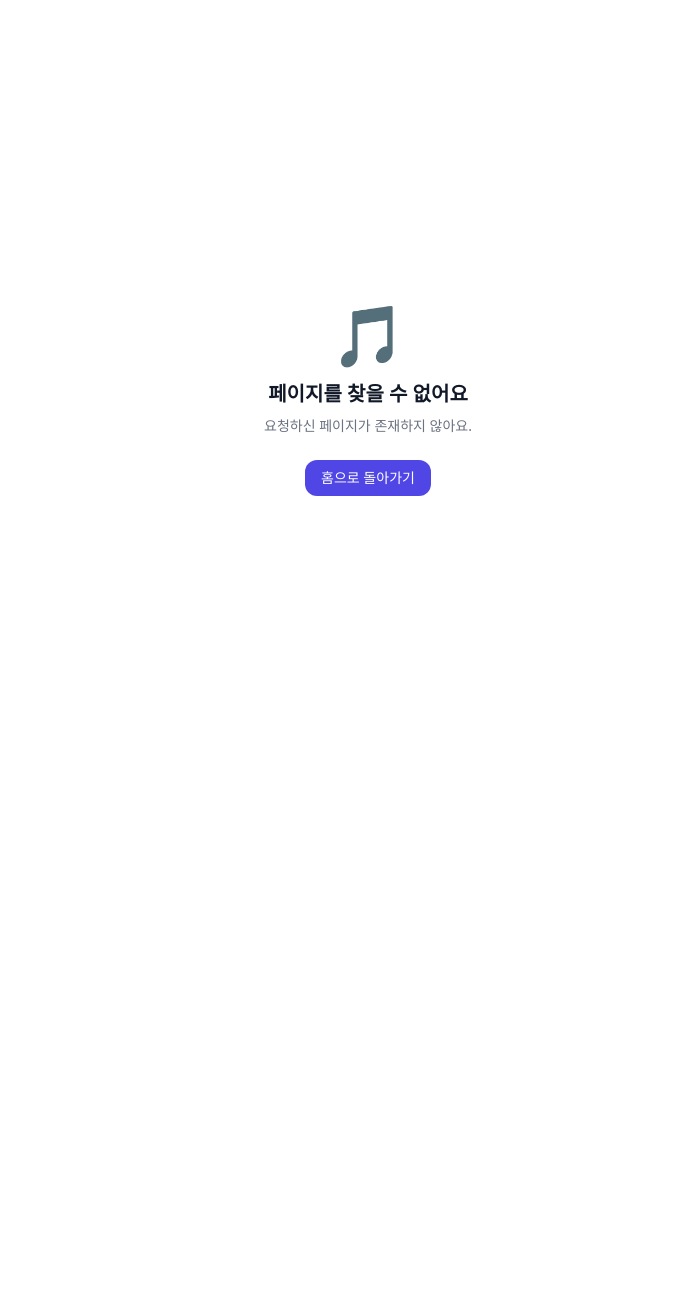
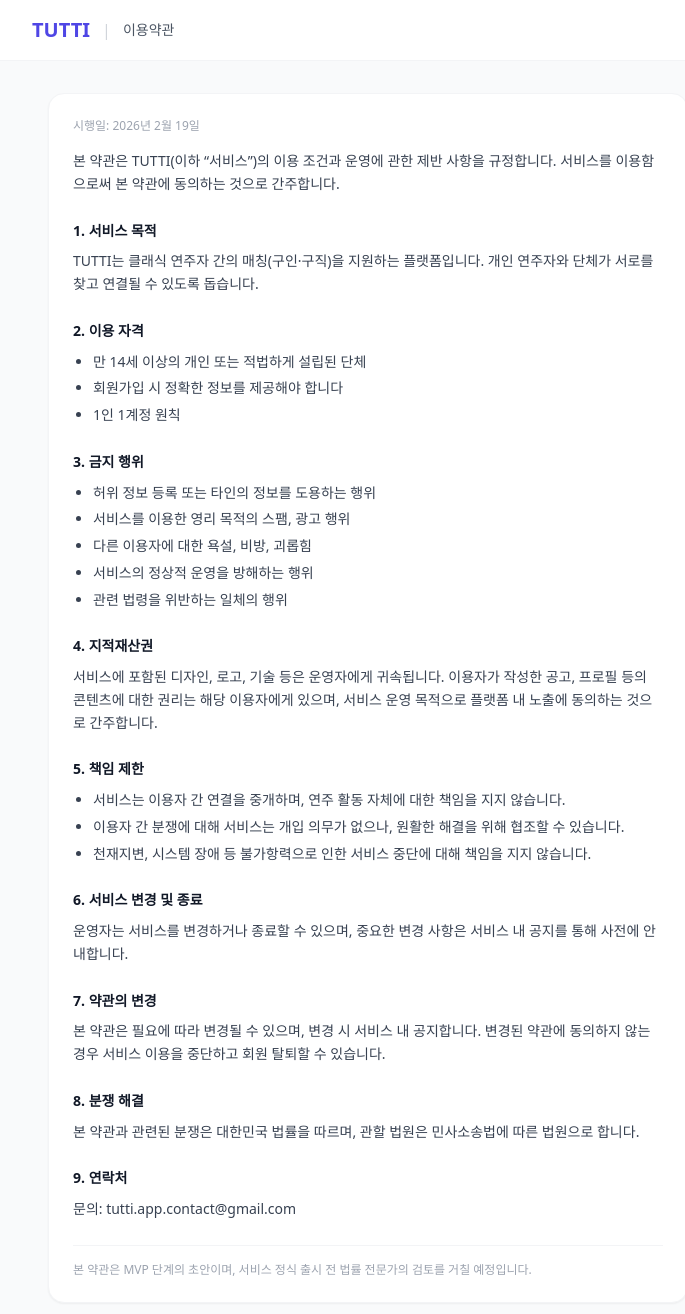
Before and after one commit to woongbotkang-prog/tutti, a Next.js app: page /terms in a window 1280 px wide. Before the commit this address had no page. Shown: the top 1314 px of the page, without its empty margins (272-957 px from the left). Before the commit the page ends 800 px from the top, so only its background shows below. Built offline with nearby package versions, Linux system fonts and the light colour scheme.

Commit message:
feat: Cycle 17 - terms page, server-side account deletion

```diff
--- a/src/app/(auth)/signup/page.tsx
+++ b/src/app/(auth)/signup/page.tsx
@@ -249,8 +249,10 @@ export default function SignUpPage() {
               required
             />
             <span className="text-xs text-gray-500 leading-relaxed">
+              <Link href="/terms" className="text-indigo-600 underline" target="_blank">이용약관</Link>
+              {' 및 '}
               <Link href="/privacy" className="text-indigo-600 underline" target="_blank">개인정보처리방침</Link>
-              을 읽었으며 이에 동의합니다. (필수)
+              에 동의합니다. (필수)
             </span>
           </label>
 
--- a/src/app/(main)/profile/page.tsx
+++ b/src/app/(main)/profile/page.tsx
@@ -183,8 +183,14 @@ export default function ProfilePage() {
         await supabase.from('user_instruments').delete().eq('user_id', user.id)
         await supabase.from('profiles').delete().eq('id', user.id)
       }
+      // auth.users에서도 완전 삭제 (서버사이드)
+      const res = await fetch('/api/auth/delete-account', { method: 'POST' })
+      if (!res.ok) {
+        const data = await res.json()
+        throw new Error(data.error || '계정 삭제 실패')
+      }
       await supabase.auth.signOut()
-      router.push('/login')
+      router.push('/')
       router.refresh()
     } catch (e) {
       console.error('탈퇴 실패:', e)
@@ -397,7 +403,10 @@ export default function ProfilePage() {
         </div>
 
         {/* 개인정보처리방침 링크 */}
-        <div className="text-center pb-4">
+        <div className="text-center pb-4 space-x-3">
+          <Link href="/terms" className="text-xs text-gray-400 hover:text-gray-600 underline">
+            이용약관
+          </Link>
           <Link href="/privacy" className="text-xs text-gray-400 hover:text-gray-600 underline">
             개인정보처리방침
           </Link>
--- /dev/null
+++ b/src/app/api/auth/delete-account/route.ts
@@ -0,0 +1,25 @@
+import { createClient } from '@/lib/supabase/server'
+import { createClient as createAdminClient } from '@supabase/supabase-js'
+import { NextResponse } from 'next/server'
+
+export async function POST() {
+  const supabase = await createClient()
+
+  const { data: { user } } = await supabase.auth.getUser()
+  if (!user) {
+    return NextResponse.json({ error: 'Unauthorized' }, { status: 401 })
+  }
+
+  const adminClient = createAdminClient(
+    process.env.NEXT_PUBLIC_SUPABASE_URL!,
+    process.env.SUPABASE_SERVICE_ROLE_KEY!,
+    { auth: { autoRefreshToken: false, persistSession: false } }
+  )
+
+  const { error } = await adminClient.auth.admin.deleteUser(user.id)
+  if (error) {
+    return NextResponse.json({ error: error.message }, { status: 500 })
+  }
+
+  return NextResponse.json({ success: true })
+}
--- /dev/null
+++ b/src/app/terms/page.tsx
@@ -0,0 +1,113 @@
+import type { Metadata } from 'next'
+import Link from 'next/link'
+
+export const metadata: Metadata = {
+  title: 'TUTTI - 이용약관',
+}
+
+export default function TermsPage() {
+  return (
+    <div className="min-h-screen bg-gray-50">
+      <header className="bg-white border-b border-gray-100 px-4 py-4">
+        <div className="max-w-2xl mx-auto flex items-center gap-3">
+          <Link href="/" className="text-xl font-black text-indigo-600">TUTTI</Link>
+          <span className="text-gray-300">|</span>
+          <h1 className="text-sm font-medium text-gray-600">이용약관</h1>
+        </div>
+      </header>
+
+      <main className="max-w-2xl mx-auto px-4 py-8">
+        <div className="bg-white rounded-2xl border border-gray-100 p-6 shadow-sm space-y-6 text-sm text-gray-700 leading-relaxed">
+          <div>
+            <p className="text-xs text-gray-400 mb-4">시행일: 2026년 2월 19일</p>
+            <p>
+              본 약관은 TUTTI(이하 &ldquo;서비스&rdquo;)의 이용 조건과 운영에 관한 제반 사항을 규정합니다.
+              서비스를 이용함으로써 본 약관에 동의하는 것으로 간주합니다.
+            </p>
+          </div>
+
+          <section>
+            <h2 className="font-bold text-gray-900 mb-2">1. 서비스 목적</h2>
+            <p>
+              TUTTI는 클래식 연주자 간의 매칭(구인·구직)을 지원하는 플랫폼입니다.
+              개인 연주자와 단체가 서로를 찾고 연결될 수 있도록 돕습니다.
+            </p>
+          </section>
+
+          <section>
+            <h2 className="font-bold text-gray-900 mb-2">2. 이용 자격</h2>
+            <ul className="list-disc pl-5 space-y-1">
+              <li>만 14세 이상의 개인 또는 적법하게 설립된 단체</li>
+              <li>회원가입 시 정확한 정보를 제공해야 합니다</li>
+              <li>1인 1계정 원칙</li>
+            </ul>
+          </section>
+
+          <section>
+            <h2 className="font-bold text-gray-900 mb-2">3. 금지 행위</h2>
+            <ul className="list-disc pl-5 space-y-1">
+              <li>허위 정보 등록 또는 타인의 정보를 도용하는 행위</li>
+              <li>서비스를 이용한 영리 목적의 스팸, 광고 행위</li>
+              <li>다른 이용자에 대한 욕설, 비방, 괴롭힘</li>
+              <li>서비스의 정상적 운영을 방해하는 행위</li>
+              <li>관련 법령을 위반하는 일체의 행위</li>
+            </ul>
+          </section>
+
+          <section>
+            <h2 className="font-bold text-gray-900 mb-2">4. 지적재산권</h2>
+            <p>
+              서비스에 포함된 디자인, 로고, 기술 등은 운영자에게 귀속됩니다.
+              이용자가 작성한 공고, 프로필 등의 콘텐츠에 대한 권리는 해당 이용자에게 있으며,
+              서비스 운영 목적으로 플랫폼 내 노출에 동의하는 것으로 간주합니다.
+            </p>
+          </section>
+
+          <section>
+            <h2 className="font-bold text-gray-900 mb-2">5. 책임 제한</h2>
+            <ul className="list-disc pl-5 space-y-1">
+              <li>서비스는 이용자 간 연결을 중개하며, 연주 활동 자체에 대한 책임을 지지 않습니다.</li>
+              <li>이용자 간 분쟁에 대해 서비스는 개입 의무가 없으나, 원활한 해결을 위해 협조할 수 있습니다.</li>
+              <li>천재지변, 시스템 장애 등 불가항력으로 인한 서비스 중단에 대해 책임을 지지 않습니다.</li>
+            </ul>
+          </section>
+
+          <section>
+            <h2 className="font-bold text-gray-900 mb-2">6. 서비스 변경 및 종료</h2>
+            <p>
+              운영자는 서비스를 변경하거나 종료할 수 있으며,
+              중요한 변경 사항은 서비스 내 공지를 통해 사전에 안내합니다.
+            </p>
+          </section>
+
+          <section>
+            <h2 className="font-bold text-gray-900 mb-2">7. 약관의 변경</h2>
+            <p>
+              본 약관은 필요에 따라 변경될 수 있으며, 변경 시 서비스 내 공지합니다.
+              변경된 약관에 동의하지 않는 경우 서비스 이용을 중단하고 회원 탈퇴할 수 있습니다.
+            </p>
+          </section>
+
+          <section>
+            <h2 className="font-bold text-gray-900 mb-2">8. 분쟁 해결</h2>
+            <p>
+              본 약관과 관련된 분쟁은 대한민국 법률을 따르며,
+              관할 법원은 민사소송법에 따른 법원으로 합니다.
+            </p>
+          </section>
+
+          <section>
+            <h2 className="font-bold text-gray-900 mb-2">9. 연락처</h2>
+            <p>문의: tutti.app.contact@gmail.com</p>
+          </section>
+
+          <div className="pt-4 border-t border-gray-100">
+            <p className="text-xs text-gray-400">
+              본 약관은 MVP 단계의 초안이며, 서비스 정식 출시 전 법률 전문가의 검토를 거칠 예정입니다.
+            </p>
+          </div>
+        </div>
+      </main>
+    </div>
+  )
+}
```
